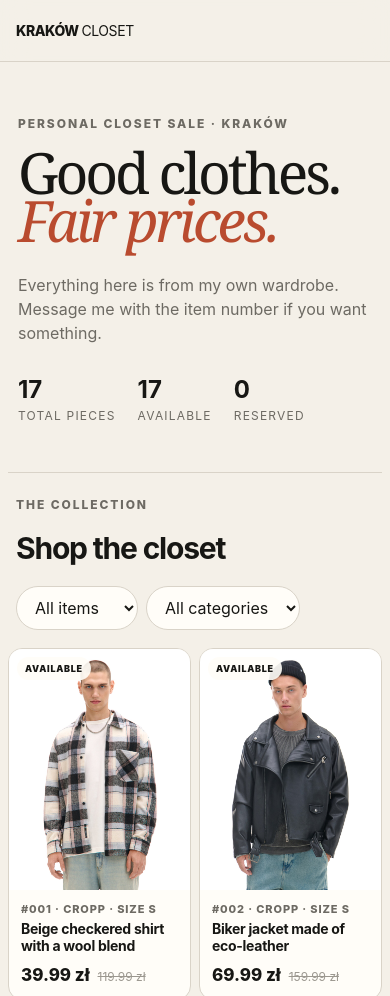
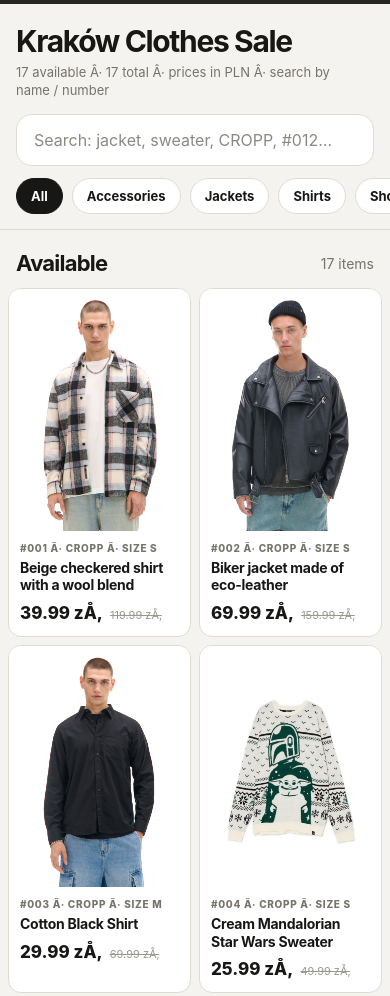
Before and after one commit to Lemurzil/krakow-clothes-sale-deploy, a website: page public/index.html in a window 390 px wide. Shown: the top 996 px of the page. Drawn offline with Linux system fonts and the light colour scheme.

Commit message:
Deploy: Add fast search and compact storefront header

```diff
--- a/public/app.js
+++ b/public/app.js
@@ -1,41 +1,98 @@
 const grid=document.querySelector('#grid');
-const statusFilter=document.querySelector('#statusFilter');
-const categoryFilter=document.querySelector('#categoryFilter');
+const searchInput=document.querySelector('#searchInput');
+const categoryChips=document.querySelector('#categoryChips');
+const summaryLine=document.querySelector('#summaryLine');
+const topCount=document.querySelector('#topCount');
+const resultsTitle=document.querySelector('#resultsTitle');
+const resultCount=document.querySelector('#resultCount');
 const dialog=document.querySelector('#itemDialog');
 const dialogContent=document.querySelector('#dialogContent');
 const closeDialog=document.querySelector('#closeDialog');
+
 let items=[];
+let activeCategory='ALL';
 
-const money=n=>Number(n).toFixed(2)+' zł';
-const esc=s=>String(s??'').replace(/[&<>\"']/g,c=>({'&':'&amp;','<':'&lt;','>':'&gt;','\"':'&quot;',"'":'&#039;'}[c]));
+const money=n=>Number(n).toFixed(2)+' zÅ‚';
+const esc=s=>String(s??'').replace(/[&<>"']/g,c=>({'&':'&amp;','<':'&lt;','>':'&gt;','"':'&quot;',"'":'&#039;'}[c]));
+const norm=s=>String(s??'').normalize('NFD').replace(/[\u0300-\u036f]/g,'').toLowerCase().trim();
+
+const categoryAliases={
+  'Jackets':'jacket jackets coat coats kurtka kurtki plaszcz outerwear',
+  'Shirts':'shirt shirts koszula koszule button up',
+  'Sweaters':'sweater sweaters jumper jumpers sweter swetry christmas',
+  'T-Shirts':'tshirt t-shirt tee koszulka koszulki',
+  'Shoes':'shoe shoes sneaker sneakers trainers buty obuwie',
+  'Accessories':'accessory accessories cap hat czapka czapki'
+};
+function searchText(i){
+  return norm([
+    i.id,i.catalogNumber,i.name,i.brand,i.size,i.color,i.category,
+    i.condition,i.material,...(i.features||[]),categoryAliases[i.category]||''
+  ].join(' '));
+}
 
 async function init(){
   items=await fetch('/data/items.json').then(r=>r.json());
-  [...new Set(items.map(i=>i.category))].sort().forEach(c=>{
-    categoryFilter.insertAdjacentHTML('beforeend','<option>'+esc(c)+'</option>');
-  });
-  renderStats();
+  items.forEach(i=>i._search=searchText(i));
+  renderHeader();
+  renderChips();
   render();
 }
-function renderStats(){
-  const av=items.filter(i=>i.status==='AVAILABLE').length;
-  const rv=items.filter(i=>i.status==='RESERVED').length;
-  document.querySelector('#stats').innerHTML=
-    '<div class="stat"><strong>'+items.length+'</strong><span>Total pieces</span></div>'+
-    '<div class="stat"><strong>'+av+'</strong><span>Available</span></div>'+
-    '<div class="stat"><strong>'+rv+'</strong><span>Reserved</span></div>';
+
+function renderHeader(){
+  const available=items.filter(i=>i.status==='AVAILABLE').length;
+  summaryLine.textContent=available+' available Â· '+items.length+' total Â· prices in PLN Â· search by name / number';
+  topCount.textContent=available+' available Â· '+items.length+' total';
 }
+
+function renderChips(){
+  const categories=[...new Set(items.map(i=>i.category))].sort();
+  const all=[['ALL','All'],...categories.map(c=>[c,c])];
+  categoryChips.innerHTML=all.map(([value,label])=>
+    '<button class="chip '+(value===activeCategory?'active':'')+'" data-category="'+esc(value)+'">'+esc(label)+'</button>'
+  ).join('');
+  categoryChips.querySelectorAll('.chip').forEach(btn=>{
+    btn.addEventListener('click',()=>{
+      activeCategory=btn.dataset.category;
+      renderChips();
+      render();
+    });
+  });
+}
+function matchesQuery(i,q){
+  if(!q)return true;
+  const nq=norm(q);
+  if(i._search.includes(nq))return true;
+  const digits=nq.replace(/^#/,'');
+  if(/^\d+$/.test(digits)){
+    return i.id.includes(digits.padStart(Math.min(3,digits.length+1),'0')) ||
+      i.id.endsWith(digits) || i.catalogNumber.includes('#'+digits);
+  }
+  return nq.split(/\s+/).every(term=>i._search.includes(term));
+}
+
 function render(){
-  const s=statusFilter.value,c=categoryFilter.value;
-  const shown=items.filter(i=>(s==='ALL'||i.status===s)&&(c==='ALL'||i.category===c));
-  grid.innerHTML=shown.length?shown.map(card).join(''):'<div class="empty">No items match these filters.</div>';
+  const q=searchInput.value;
+  const shown=items
+    .filter(i=>(activeCategory==='ALL'||i.category===activeCategory)&&matchesQuery(i,q))
+    .sort((a,b)=>{
+      const order={AVAILABLE:0,RESERVED:1,SOLD:2};
+      return (order[a.status]??9)-(order[b.status]??9)||a.id.localeCompare(b.id);
+    });
+
+  const searching=q.trim().length>0;
+  resultsTitle.textContent=searching?'Search results':(activeCategory==='ALL'?(shown.every(i=>i.status==='AVAILABLE')?'Available':'All items'):activeCategory);
+  resultCount.textContent=shown.length+' '+(shown.length===1?'item':'items');
+  grid.innerHTML=shown.length?shown.map(card).join(''):
+    '<div class="empty"><strong>No matches.</strong><span>Try a name, brand, type, size or item number such as #012.</span></div>';
   grid.querySelectorAll('.card').forEach(el=>el.addEventListener('click',()=>openItem(el.dataset.id)));
 }
+
 function card(i){
-  return '<article class="card" data-id="'+i.id+'">'+
-    '<div class="photo"><img src="'+i.images[0]+'" alt="'+esc(i.name)+'" loading="lazy">'+
-    '<span class="badge '+i.status.toLowerCase()+'">'+i.status+'</span></div>'+
-    '<div class="card-body"><div class="meta">'+i.catalogNumber+' · '+esc(i.brand||i.category)+' · SIZE '+esc(i.size)+'</div>'+
+  const status=i.status==='AVAILABLE'?'':'<span class="badge '+i.status.toLowerCase()+'">'+i.status+'</span>';
+  return '<article class="card" data-id="'+i.id+'" tabindex="0">'+
+    '<div class="photo"><img src="'+i.images[0]+'" alt="'+esc(i.name)+'" loading="lazy">'+status+'</div>'+
+    '<div class="card-body"><div class="meta">'+i.catalogNumber+' Â· '+esc(i.brand||i.category)+' Â· SIZE '+esc(i.size)+'</div>'+
     '<h3>'+esc(i.name)+'</h3><div class="price-row"><span class="price">'+money(i.price)+'</span>'+
     (i.originalPrice?'<span class="old">'+money(i.originalPrice)+'</span>':'')+'</div></div></article>';
 }
@@ -47,25 +104,33 @@ function openItem(iid){
   ].filter(x=>x[1]);
   const gallery=i.images.map((x,n)=>'<img src="'+x+'" alt="'+esc(i.name)+' photo '+(n+1)+'">').join('');
   const factHtml=facts.map(f=>'<div class="fact"><span>'+esc(f[0])+'</span><strong>'+esc(f[1])+'</strong></div>').join('');
-  const featureHtml=i.features&&i.features.length?'<ul class="features">'+i.features.map(x=>'<li>'+esc(x)+'</li>').join('')+'</ul>':'';
+  const featureHtml=i.features?.length?'<ul class="features">'+i.features.map(x=>'<li>'+esc(x)+'</li>').join('')+'</ul>':'';
   dialogContent.innerHTML='<div class="detail"><div class="gallery">'+gallery+'</div><div class="info">'+
-    '<div class="detail-id">'+i.catalogNumber+' · '+esc(i.category)+'</div><h2>'+esc(i.name)+'</h2>'+
+    '<div class="detail-id">'+i.catalogNumber+' Â· '+esc(i.category)+'</div><h2>'+esc(i.name)+'</h2>'+
     '<div class="big-price">'+money(i.price)+(i.originalPrice?' <span class="old">'+money(i.originalPrice)+'</span>':'')+'</div>'+
     '<div class="fact-list">'+factHtml+'</div>'+featureHtml+
     '<button class="share" id="shareItem">Share / copy item</button></div></div>';
   dialog.showModal();
   document.querySelector('#shareItem').onclick=()=>shareItem(i);
 }
+
 async function shareItem(i){
-  const text=i.catalogNumber+' — '+i.name+', size '+i.size+', '+money(i.price)+' · Kraków';
-  if(navigator.share){try{await navigator.share({title:i.name,text:text,url:location.href});return}catch(e){}}
+  const text=i.catalogNumber+' â€” '+i.name+', size '+i.size+', '+money(i.price)+' Â· KrakÃ³w';
+  if(navigator.share){try{await navigator.share({title:i.name,text,url:location.href});return}catch(e){}}
   await navigator.clipboard.writeText(text+' '+location.href);
   const b=document.querySelector('#shareItem');
   b.textContent='Copied';
   setTimeout(()=>b.textContent='Share / copy item',1400);
 }
-statusFilter.addEventListener('change',render);
-categoryFilter.addEventListener('change',render);
+searchInput.addEventListener('input',render);
+grid.addEventListener('keydown',e=>{
+  const card=e.target.closest('.card');
+  if(card&&(e.key==='Enter'||e.key===' ')){
+    e.preventDefault();
+    openItem(card.dataset.id);
+  }
+});
 closeDialog.addEventListener('click',()=>dialog.close());
 dialog.addEventListener('click',e=>{if(e.target===dialog)dialog.close()});
+document.addEventListener('keydown',e=>{if(e.key==='Escape'&&dialog.open)dialog.close()});
 init();
--- a/public/index.html
+++ b/public/index.html
@@ -1,19 +1,33 @@
 <!doctype html>
 <html lang="en">
 <head>
-<meta charset="utf-8"><meta name="viewport" content="width=device-width,initial-scale=1">
-<meta name="theme-color" content="#f4f0e8"><meta name="description" content="Clothes for sale in Kraków. Browse current availability, sizes and prices.">
-<title>Kraków Clothes Sale</title><link rel="stylesheet" href="/styles.css">
+  <meta charset="utf-8">
+  <meta name="viewport" content="width=device-width,initial-scale=1">
+  <meta name="theme-color" content="#f5f3ef">
+  <meta name="description" content="Clothes for sale in Kraków. Search by item, brand or catalog number.">
+  <title>Kraków Clothes Sale</title>
+  <link rel="stylesheet" href="/styles.css">
 </head>
 <body>
-<header class="site-header"><a class="brand" href="/">KRAKÓW <span>CLOSET</span></a><div class="pickup">Local pickup · Kraków</div></header>
-<main>
-<section class="hero"><p class="eyebrow">PERSONAL CLOSET SALE · KRAKÓW</p><h1>Good clothes.<br><em>Fair prices.</em></h1>
-<p class="hero-copy">Everything here is from my own wardrobe. Message me with the item number if you want something.</p><div class="stats" id="stats"></div></section>
-<section class="catalog"><div class="catalog-head"><div><p class="eyebrow">THE COLLECTION</p><h2>Shop the closet</h2></div>
-<div class="controls"><select id="statusFilter"><option value="ALL">All items</option><option value="AVAILABLE">Available</option><option value="RESERVED">Reserved</option><option value="SOLD">Sold</option></select>
-<select id="categoryFilter"><option value="ALL">All categories</option></select></div></div><div class="grid" id="grid"></div></section>
-</main>
-<dialog id="itemDialog"><button class="close" id="closeDialog" aria-label="Close">×</button><div id="dialogContent"></div></dialog>
-<footer>Private clothes sale · Kraków, Poland · Prices in PLN</footer><script src="/app.js" defer></script>
-</body></html>
+  <main>
+    <section class="shop-head">
+      <div class="title-row">
+        <div><h1>Kraków Clothes Sale</h1><p id="summaryLine">Loading clothes…</p></div>
+        <div class="top-count" id="topCount"></div>
+      </div>
+      <label class="search-box">
+        <span aria-hidden="true">⌕</span>
+        <input id="searchInput" type="search" autocomplete="off" placeholder="Search: jacket, sweater, CROPP, #012…" aria-label="Search clothes">
+      </label>
+      <div class="filter-row" id="categoryChips" aria-label="Filter by category"></div>
+    </section>
+    <section class="catalog">
+      <div class="results-head"><h2 id="resultsTitle">Available</h2><span id="resultCount"></span></div>
+      <div class="grid" id="grid"></div>
+    </section>
+  </main>
+  <dialog id="itemDialog"><button class="close" id="closeDialog" aria-label="Close">×</button><div id="dialogContent"></div></dialog>
+  <footer>Private clothes sale · Kraków · Prices in PLN</footer>
+  <script src="/app.js" defer></script>
+</body>
+</html>
--- a/public/styles.css
+++ b/public/styles.css
@@ -1,20 +1,96 @@
-:root{--ink:#171714;--muted:#6d6a63;--paper:#f4f0e8;--card:#fffdf8;--line:#d9d3c8;--accent:#b94b2f;--radius:18px}
-*{box-sizing:border-box}html{scroll-behavior:smooth}body{margin:0;background:var(--paper);color:var(--ink);font-family:Inter,ui-sans-serif,system-ui,-apple-system,BlinkMacSystemFont,"Segoe UI",sans-serif}
-button,select{font:inherit}.site-header{height:72px;padding:0 clamp(20px,5vw,72px);display:flex;align-items:center;justify-content:space-between;border-bottom:1px solid var(--line);position:sticky;top:0;background:rgba(244,240,232,.92);backdrop-filter:blur(14px);z-index:10}
-.brand{font-weight:850;letter-spacing:-.03em;text-decoration:none;color:var(--ink)}.brand span{font-weight:430}.pickup{font-size:13px;color:var(--muted)}
-main{max-width:1440px;margin:auto}.hero{padding:clamp(64px,10vw,130px) clamp(20px,5vw,72px) clamp(56px,8vw,100px)}
-.eyebrow{font-size:12px;letter-spacing:.16em;font-weight:800;color:var(--muted);margin:0 0 18px}.hero h1{font-family:Georgia,"Times New Roman",serif;font-size:clamp(54px,9vw,132px);line-height:.84;letter-spacing:-.055em;margin:0;max-width:1050px;font-weight:500}
-.hero h1 em{font-weight:400;color:var(--accent)}.hero-copy{font-size:clamp(16px,2vw,21px);line-height:1.5;color:var(--muted);max-width:590px;margin:36px 0 0}
-.stats{display:flex;gap:32px;flex-wrap:wrap;margin-top:42px}.stat strong{font-size:24px;display:block}.stat span{font-size:12px;color:var(--muted);text-transform:uppercase;letter-spacing:.1em}
-.catalog{padding:0 clamp(14px,4vw,56px) 90px}.catalog-head{border-top:1px solid var(--line);padding:28px 6px 24px;display:flex;align-items:end;justify-content:space-between;gap:20px}.catalog-head h2{font-size:30px;margin:0;letter-spacing:-.04em}
-.controls{display:flex;gap:8px}select{background:var(--card);border:1px solid var(--line);border-radius:99px;padding:10px 14px;color:var(--ink)}
-.grid{display:grid;grid-template-columns:repeat(3,minmax(0,1fr));gap:14px}.card{background:var(--card);border-radius:var(--radius);overflow:hidden;border:1px solid var(--line);cursor:pointer;transition:transform .2s ease,box-shadow .2s ease}.card:hover{transform:translateY(-3px);box-shadow:0 14px 30px rgba(0,0,0,.07)}
-.photo{aspect-ratio:4/5;background:#e9e5dc;position:relative;overflow:hidden}.photo img{width:100%;height:100%;object-fit:cover;display:block}.badge{position:absolute;left:12px;top:12px;padding:7px 10px;border-radius:99px;background:#fffdf8e8;font-size:10px;font-weight:900;letter-spacing:.08em}.badge.reserved{background:#fff0c8}.badge.sold{background:#e3e0da;color:#777}
-.card-body{padding:16px 16px 18px}.meta{font-size:11px;color:var(--muted);font-weight:800;letter-spacing:.08em}.card h3{font-size:17px;line-height:1.2;margin:7px 0 13px;letter-spacing:-.02em}.price-row{display:flex;align-items:baseline;gap:8px}.price{font-size:20px;font-weight:850}.old{font-size:12px;color:#9b978f;text-decoration:line-through}
-dialog{width:min(1040px,94vw);max-height:92vh;padding:0;border:0;border-radius:24px;background:var(--card);box-shadow:0 30px 80px rgba(0,0,0,.24)}dialog::backdrop{background:rgba(20,18,14,.55);backdrop-filter:blur(4px)}.close{position:absolute;right:14px;top:14px;width:42px;height:42px;border:0;border-radius:50%;background:#fff;z-index:3;font-size:25px;cursor:pointer}
-.detail{display:grid;grid-template-columns:1.15fr .85fr}.gallery{display:grid;grid-template-columns:1fr 1fr;gap:3px;background:#ddd}.gallery img{width:100%;height:100%;min-height:280px;object-fit:cover;background:#eee}.gallery img:first-child:last-child{grid-column:1/-1}.info{padding:48px 38px}.detail-id{font-size:12px;font-weight:900;color:var(--muted);letter-spacing:.12em}.info h2{font-family:Georgia,serif;font-size:38px;line-height:1.02;margin:10px 0 18px;font-weight:500}.big-price{font-size:28px;font-weight:850;margin-bottom:26px}.fact-list{display:grid;gap:0;border-top:1px solid var(--line);margin-top:24px}.fact{display:flex;justify-content:space-between;gap:24px;padding:13px 0;border-bottom:1px solid var(--line);font-size:14px}.fact span:first-child{color:var(--muted)}.features{padding-left:18px;line-height:1.6;color:#45423d}.share{width:100%;border:0;border-radius:12px;padding:14px 16px;background:var(--ink);color:white;font-weight:800;cursor:pointer;margin-top:22px}.empty{grid-column:1/-1;padding:90px 20px;text-align:center;color:var(--muted)}
-footer{border-top:1px solid var(--line);padding:26px clamp(20px,5vw,72px);font-size:12px;color:var(--muted)}
-@media(max-width:860px){.grid{grid-template-columns:repeat(2,minmax(0,1fr))}.detail{grid-template-columns:1fr}.info{padding:28px 22px}.gallery img{min-height:220px}.catalog-head{align-items:flex-start;flex-direction:column}.controls{width:100%;overflow:auto}.pickup{font-size:11px}}
-@media(max-width:520px){.site-header{height:62px;padding:0 16px}.brand{font-size:14px}.hero{padding:54px 18px 48px}.hero h1{font-size:57px}.hero-copy{font-size:16px;margin-top:28px}.stats{gap:22px;margin-top:30px}.catalog{padding:0 8px 60px}.catalog-head{padding:24px 8px 18px}.grid{gap:8px}.card{border-radius:14px}.card-body{padding:12px 12px 14px}.card h3{font-size:14px;margin:5px 0 10px}.price{font-size:17px}.photo{aspect-ratio:3/4}.badge{left:8px;top:8px;padding:6px 8px;font-size:9px}dialog{width:100vw;max-width:none;height:100vh;max-height:none;border-radius:0}.gallery{grid-template-columns:1fr}.gallery img:not(:first-child){display:none}.info h2{font-size:32px}}
-
-body{overflow-x:hidden}.card{min-width:0}.meta{white-space:nowrap;overflow:hidden;text-overflow:ellipsis}@media(max-width:520px){.pickup{display:none}}
+:root{
+  --ink:#171716;--muted:#77736d;--paper:#f5f3ef;--card:#fff;
+  --line:#dfdbd3;--soft:#ebe7df;--radius:16px;
+}
+*{box-sizing:border-box}
+html{scroll-behavior:smooth}
+body{margin:0;background:var(--paper);color:var(--ink);font-family:Inter,ui-sans-serif,system-ui,-apple-system,BlinkMacSystemFont,"Segoe UI",sans-serif;overflow-x:hidden}
+button,input{font:inherit}
+main{width:100%}
+.shop-head{padding:28px clamp(20px,3.7vw,66px) 20px;border-top:5px solid #242724;border-bottom:1px solid var(--line)}
+.title-row{display:flex;align-items:flex-end;justify-content:space-between;gap:24px}
+.title-row h1{margin:0;font-size:clamp(34px,3.1vw,52px);line-height:1;letter-spacing:-.045em}
+.title-row p{margin:10px 0 0;color:var(--muted);font-size:15px}
+.top-count{color:var(--muted);font-size:14px;white-space:nowrap;padding-bottom:2px}
+.search-box{margin-top:18px;height:62px;background:#fff;border:1px solid var(--line);border-radius:18px;display:flex;align-items:center;gap:10px;padding:0 18px}
+.search-box span{display:none}
+.search-box input{width:100%;height:100%;border:0;outline:0;background:transparent;font-size:18px;color:var(--ink)}
+.search-box input::placeholder{color:#8c8985}
+.filter-row{display:flex;gap:9px;margin-top:12px;overflow-x:auto;scrollbar-width:none;padding-bottom:1px}
+.filter-row::-webkit-scrollbar{display:none}
+.chip{flex:0 0 auto;border:1px solid var(--line);background:#fff;color:var(--ink);border-radius:999px;padding:10px 17px;font-size:14px;font-weight:700;cursor:pointer}
+.chip:hover{border-color:#aaa49b}
+.chip.active{background:var(--ink);border-color:var(--ink);color:#fff}
+.catalog{padding:26px clamp(20px,3.7vw,66px) 80px}
+.results-head{display:flex;align-items:center;justify-content:space-between;margin:0 0 16px}
+.results-head h2{font-size:25px;margin:0;letter-spacing:-.035em}
+.results-head span{color:var(--muted);font-size:14px}
+.grid{display:grid;grid-template-columns:repeat(4,minmax(0,1fr));gap:14px}
+.card{min-width:0;background:var(--card);border:1px solid var(--line);border-radius:var(--radius);overflow:hidden;cursor:pointer;transition:transform .18s ease,box-shadow .18s ease,border-color .18s ease;outline:none}
+.card:hover,.card:focus-visible{transform:translateY(-2px);box-shadow:0 12px 28px rgba(0,0,0,.07);border-color:#cbc5ba}
+.photo{aspect-ratio:4/5;background:#edeae3;position:relative;overflow:hidden}
+.photo img{width:100%;height:100%;object-fit:cover;display:block}
+.badge{position:absolute;left:10px;top:10px;padding:7px 9px;border-radius:999px;background:#fff2c6;font-size:9px;font-weight:900;letter-spacing:.08em}
+.badge.sold{background:#e4e1dc;color:#6f6b64}
+.card-body{padding:13px 14px 16px}
+.meta{font-size:10px;color:var(--muted);font-weight:800;letter-spacing:.07em;white-space:nowrap;overflow:hidden;text-overflow:ellipsis}
+.card h3{font-size:15px;line-height:1.25;margin:6px 0 11px;letter-spacing:-.02em}
+.price-row{display:flex;align-items:baseline;gap:8px;flex-wrap:wrap}
+.price{font-size:18px;font-weight:850}
+.old{font-size:11px;color:#9c9890;text-decoration:line-through}
+.empty{grid-column:1/-1;background:#fff;border:1px solid var(--line);border-radius:16px;padding:70px 20px;text-align:center;color:var(--muted)}
+.empty strong{display:block;color:var(--ink);font-size:20px;margin-bottom:6px}
+.empty span{font-size:14px}
+dialog{width:min(1040px,94vw);max-height:92vh;padding:0;border:0;border-radius:22px;background:var(--card);box-shadow:0 30px 80px rgba(0,0,0,.24)}
+dialog::backdrop{background:rgba(20,18,14,.52);backdrop-filter:blur(4px)}
+.close{position:absolute;right:14px;top:14px;width:42px;height:42px;border:0;border-radius:50%;background:#fff;z-index:3;font-size:25px;cursor:pointer;box-shadow:0 2px 10px rgba(0,0,0,.08)}
+.detail{display:grid;grid-template-columns:1.15fr .85fr}
+.gallery{display:grid;grid-template-columns:1fr 1fr;gap:3px;background:#ddd}
+.gallery img{width:100%;height:100%;min-height:280px;object-fit:cover;background:#eee}
+.gallery img:first-child:last-child{grid-column:1/-1}
+.info{padding:48px 38px}
+.detail-id{font-size:12px;font-weight:900;color:var(--muted);letter-spacing:.12em}
+.info h2{font-size:34px;line-height:1.04;margin:10px 0 18px;letter-spacing:-.04em}
+.big-price{font-size:28px;font-weight:850;margin-bottom:26px}
+.fact-list{display:grid;border-top:1px solid var(--line);margin-top:24px}
+.fact{display:flex;justify-content:space-between;gap:24px;padding:13px 0;border-bottom:1px solid var(--line);font-size:14px}
+.fact span:first-child{color:var(--muted)}
+.fact strong{text-align:right}
+.features{padding-left:18px;line-height:1.6;color:#45423d}
+.share{width:100%;border:0;border-radius:12px;padding:14px 16px;background:var(--ink);color:#fff;font-weight:800;cursor:pointer;margin-top:22px}
+footer{border-top:1px solid var(--line);padding:22px clamp(20px,3.7vw,66px);font-size:12px;color:var(--muted)}
+@media(max-width:1100px){
+  .grid{grid-template-columns:repeat(3,minmax(0,1fr))}
+}
+@media(max-width:760px){
+  .shop-head{padding:22px 16px 14px;border-top-width:4px}
+  .title-row{align-items:flex-start}
+  .title-row h1{font-size:34px}
+  .title-row p{font-size:13px;line-height:1.4;margin-top:7px}
+  .top-count{display:none}
+  .search-box{height:54px;margin-top:15px;border-radius:15px;padding:0 15px}
+  .search-box input{font-size:16px}
+  .chip{padding:9px 14px;font-size:13px}
+  .catalog{padding:20px 8px 60px}
+  .results-head{padding:0 8px;margin-bottom:12px}
+  .results-head h2{font-size:22px}
+  .grid{grid-template-columns:repeat(2,minmax(0,1fr));gap:8px}
+  .card{border-radius:13px}
+  .photo{aspect-ratio:3/4}
+  .card-body{padding:11px 11px 13px}
+  .card h3{font-size:14px;margin:5px 0 9px}
+  .price{font-size:17px}
+  .detail{grid-template-columns:1fr}
+  .info{padding:28px 22px}
+  .gallery img{min-height:220px}
+}
+@media(max-width:480px){
+  .title-row h1{font-size:30px}
+  .title-row p{max-width:330px}
+  .search-box{height:52px}
+  .filter-row{margin-right:-16px;padding-right:16px}
+  dialog{width:100vw;max-width:none;height:100vh;max-height:none;border-radius:0}
+  .gallery{grid-template-columns:1fr}
+  .gallery img:not(:first-child){display:none}
+  .info h2{font-size:30px}
+}
```
